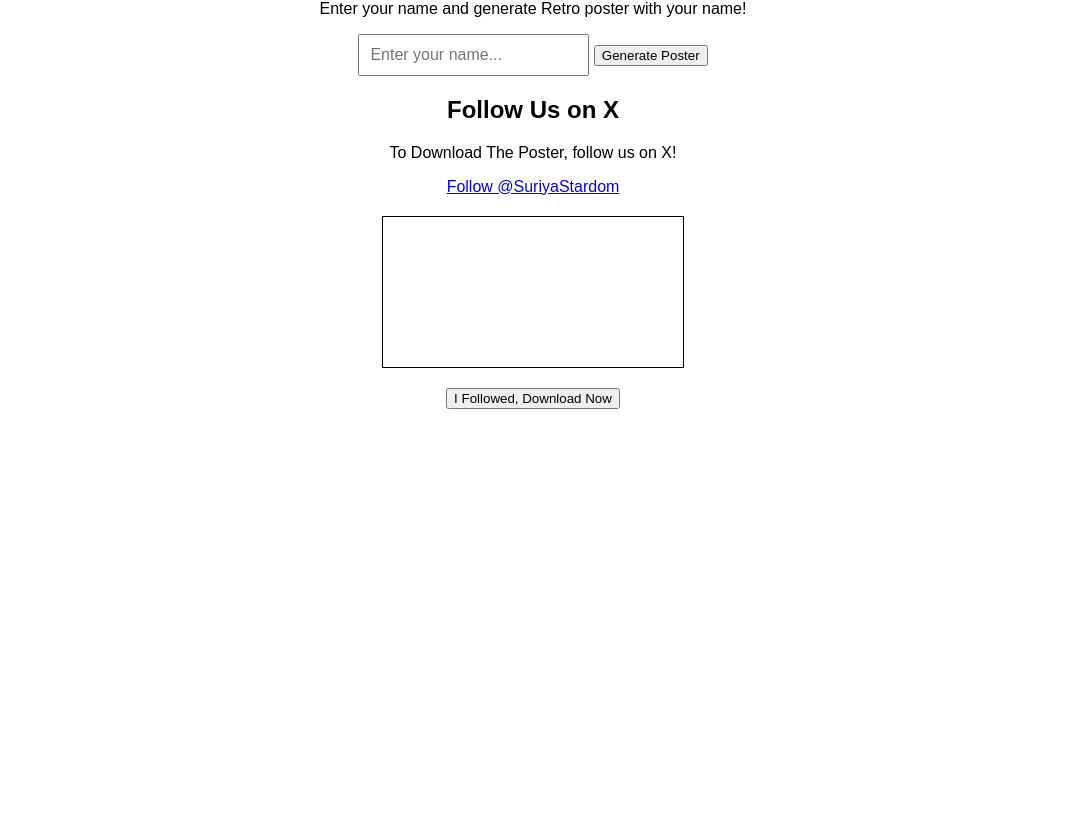
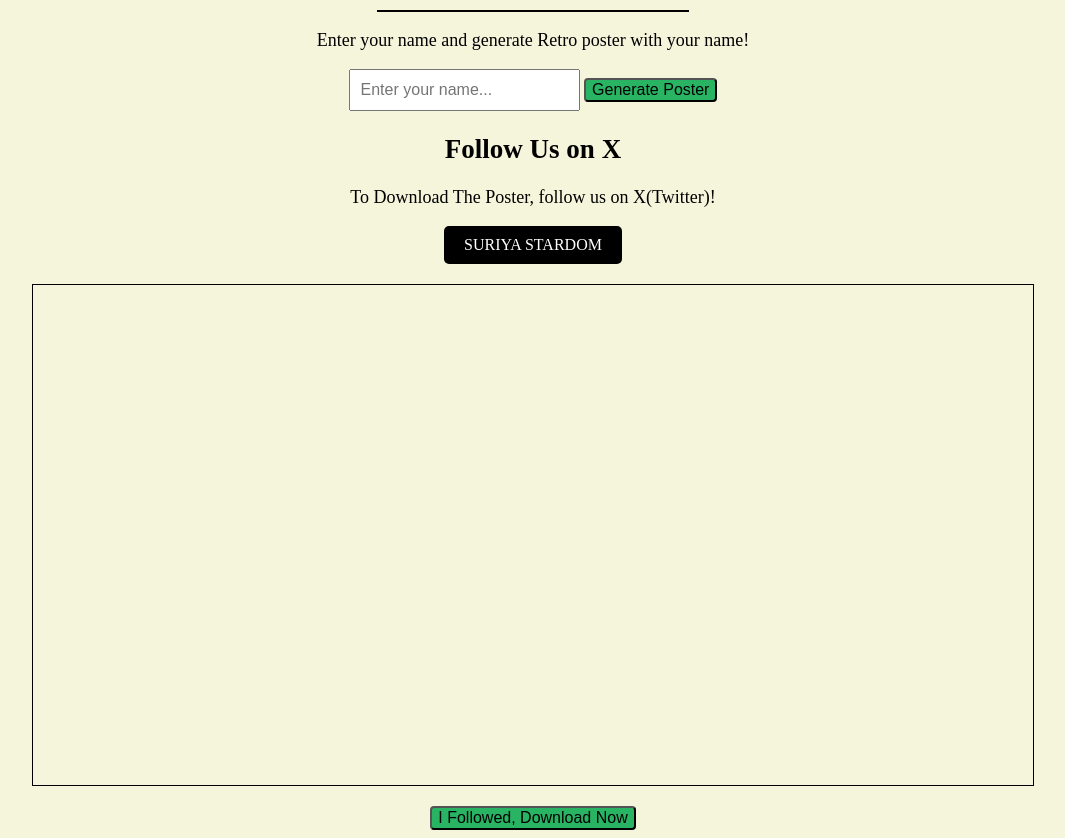
Before and after one commit to suriyastardom/Retro-Poster, a plain HTML site: page index.html in a window 1280 px wide. Shown: the part 80-918 px from the top of the page, without its empty margins (107-1172 px from the left). Before the commit the page ends 800 px from the top, so only its background shows below. Drawn offline with Linux system fonts and the light colour scheme; a web font is replaced by a local one.

Commit message:
Add files via upload

```diff
--- a/index.html
+++ b/index.html
@@ -8,22 +8,23 @@
 </head>
 <body>
     <div class="container">
-        <h1> SURIYA STARDOM </h1>
+        <h1> SURIYA STARDOM </h1> <hr width="310" color="black">
         <p>Enter your name and generate Retro poster with your name!</p><input type="text" id="nameInput" placeholder="Enter your name...">
-    <button class="btn generate" onclick="generateImage()">Generate Poster</button>
+    <button class="btngenerate" onclick="generateImage()">Generate Poster</button>
  <h2>Follow Us on X</h2>
-        <p>To Download The Poster, follow us on X!</p>
-<a href="https://x.com/SuriyaStardom" target="_blank" class="btn follow">Follow @SuriyaStardom</a>
+        <p>To Download The Poster, follow us on X(Twitter)!</p>
+<a href="https://x.com/SuriyaStardom" target="_blank" class="btnfollow">SURIYA STARDOM</a>
     <canvas id="imageCanvas"></canvas>
 </div>
 
 <!-- Popup Modal -->
+
 <div id="popup" class="popup">
     <div class="popup-content">
-
-        <button class="btn close" onclick="downloadImage()">I Followed, Download Now</button>
+        <button class="btngenerate" onclick="downloadImage()">I Followed, Download Now</button>
     </div>
 </div>
 
+
 </body>
 </html>
--- a/style.css
+++ b/style.css
@@ -1,20 +1,58 @@
 @font-face {
     font-family: 'CustomFont';
     src: url('custom-font.ttf') format('truetype');
+
 }
 
 body {
     text-align: center;
-    font-family: Arial, sans-serif;
+    background-color:  beige;
+    font-size: large;
+
 }
 
 canvas {
     display: block;
     margin: 20px auto;
     border: 1px solid black;
+    width: 1000px;
 }
 
 input {
     padding: 10px;
     font-size: 16px;
 }
+.btnclose{
+    border-radius: 4px;
+    cursor: pointer;
+    background-color:  beige;
+}
+.btngenerate{
+    border-radius: 4px;
+    cursor: pointer;
+    background-color:  #28b463;
+    font-size: medium;
+
+}
+.btngenerate:hover{
+    background-color: white;
+}
+.btnfollow {
+
+    display: inline-block;
+    padding: 10px 20px;
+    background-color: black;
+    color: white;
+    text-align: center;
+    text-decoration: none;
+    border-radius: 5px;
+    font-size: 16px;
+    transition: background-color 0.3s ease;
+}
+.btnfollow:hover{
+   background-color: gray;
+}
+
+.container{
+    background-color: beige;
+}
```
